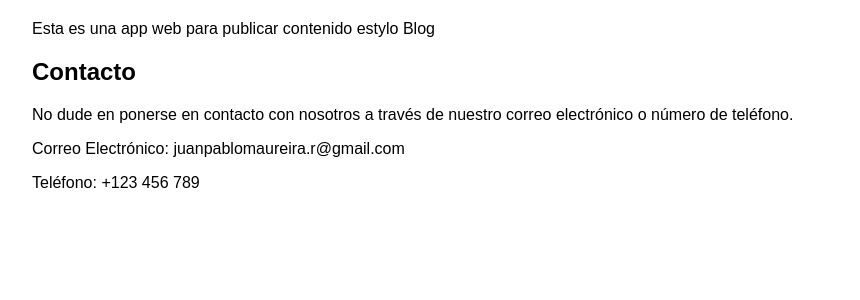
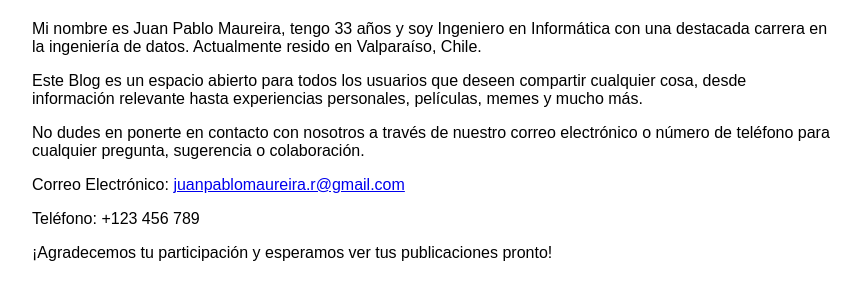
Before and after one commit to JPMaureira/project_Blog, a Django app: page /about/ in a window 1280 px wide. Shown: the part 120-420 px from the top of the page, without its empty margins (208-1068 px from the left). Run offline with Django 4.2, Linux system fonts and the light colour scheme.

Commit message:
Paso a producción 23

```diff
--- a/project_Blog/templates/about.html
+++ b/project_Blog/templates/about.html
@@ -27,13 +27,18 @@
     </header>
 
     <section>
-        <p>Esta es una app web para publicar contenido estylo Blog</p>
+        <p>Mi nombre es Juan Pablo Maureira, tengo 33 años y soy Ingeniero en Informática con una destacada carrera en la ingeniería de datos. Actualmente resido en Valparaíso, Chile.</p>
 
-        <h2>Contacto</h2>
-        <p>No dude en ponerse en contacto con nosotros a través de nuestro correo electrónico o número de teléfono.</p>
+        <p>Este Blog es un espacio abierto para todos los usuarios que deseen compartir cualquier cosa, desde información relevante hasta experiencias personales, películas, memes y mucho más.</p>
 
-        <p>Correo Electrónico: juanpablomaureira.r@gmail.com</p>
+        <p>No dudes en ponerte en contacto con nosotros a través de nuestro correo electrónico o número de teléfono para cualquier pregunta, sugerencia o colaboración.</p>
+
+        <p>Correo Electrónico: <a href="mailto:juanpablomaureira.r@gmail.com">juanpablomaureira.r@gmail.com</a></p>
+
         <p>Teléfono: +123 456 789</p>
+
+        <p>¡Agradecemos tu participación y esperamos ver tus publicaciones pronto!</p>
+
     </section>
 
 </body>
```
Also changed, not shown: db.sqlite3, media/avatares/HD-wallpaper-batman-classic-eyesoothing-logos-simple-vibrant-colours.jpg (added), media/page_images/1562575913_443995_1562575987_noticia_normal_recorte1.jpg (added), media/page_images/1562575913_443995_1562575987_noticia_normal_recorte1_QSjd96m.jpg (added).
